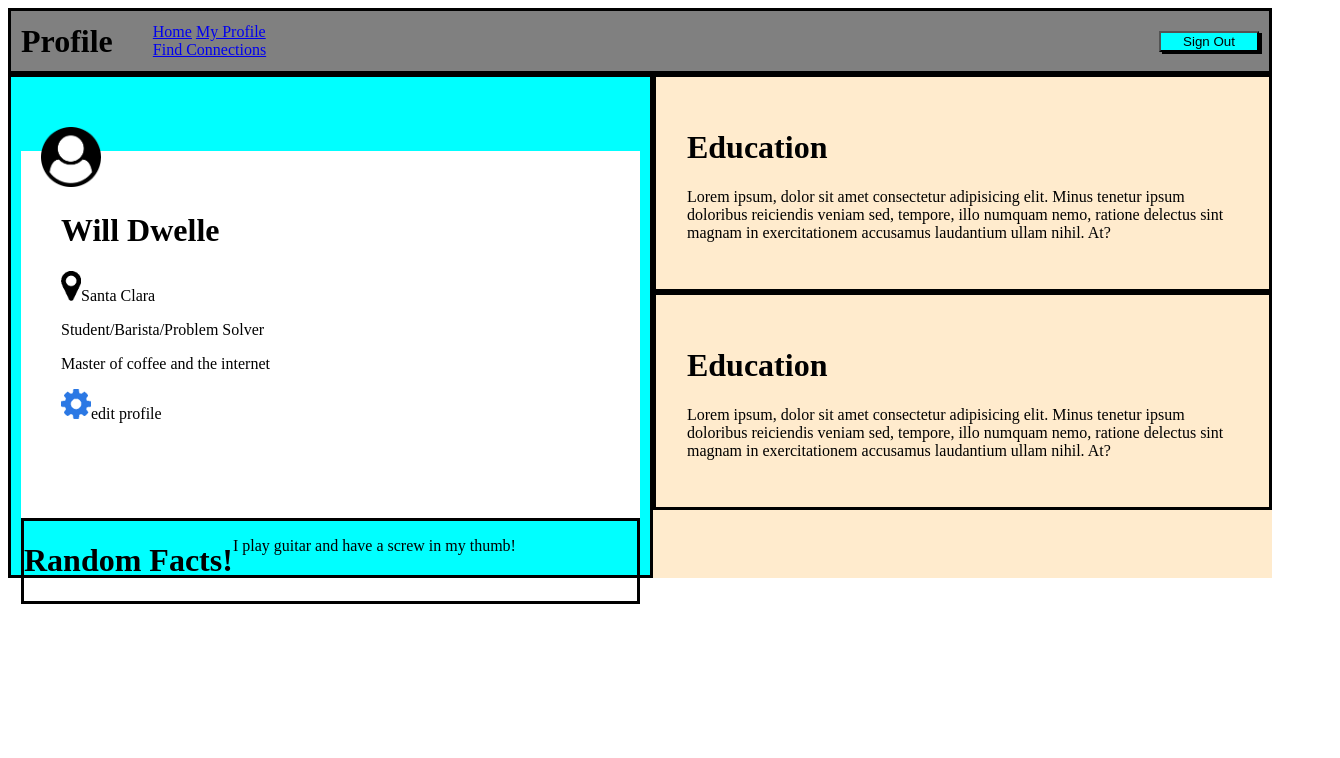
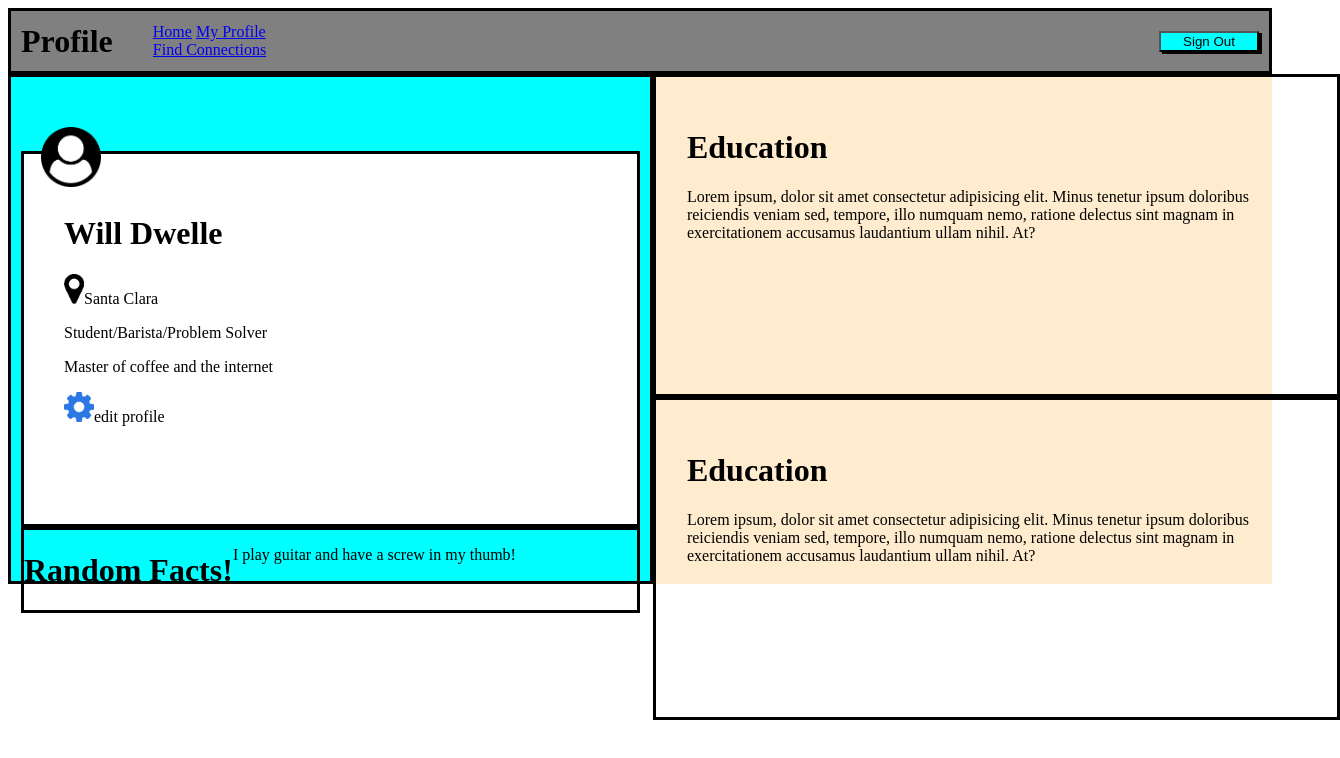
Before and after one commit to WDwelle/Profile_Page, a plain HTML site: page index.html in a window 1280 px wide. Shown: the whole page, 1340 px wide, since content can reach past the window. Drawn offline with Linux system fonts and the light colour scheme.

Commit message:
Container2 fix

```diff
--- a/style.css
+++ b/style.css
@@ -13,6 +13,11 @@
     width: 50%;
     display: inline-block;
     padding: 10px;
+}
+
+.box{
+    border-style: solid;
+    border-radius: 1px;
 }
 
 .facts{
@@ -36,6 +41,8 @@
 .lorem{
     border-style: solid;
     padding: 5%;
+    height: 50%;
+    width: 100%;
 }
 
 .local img{
```
